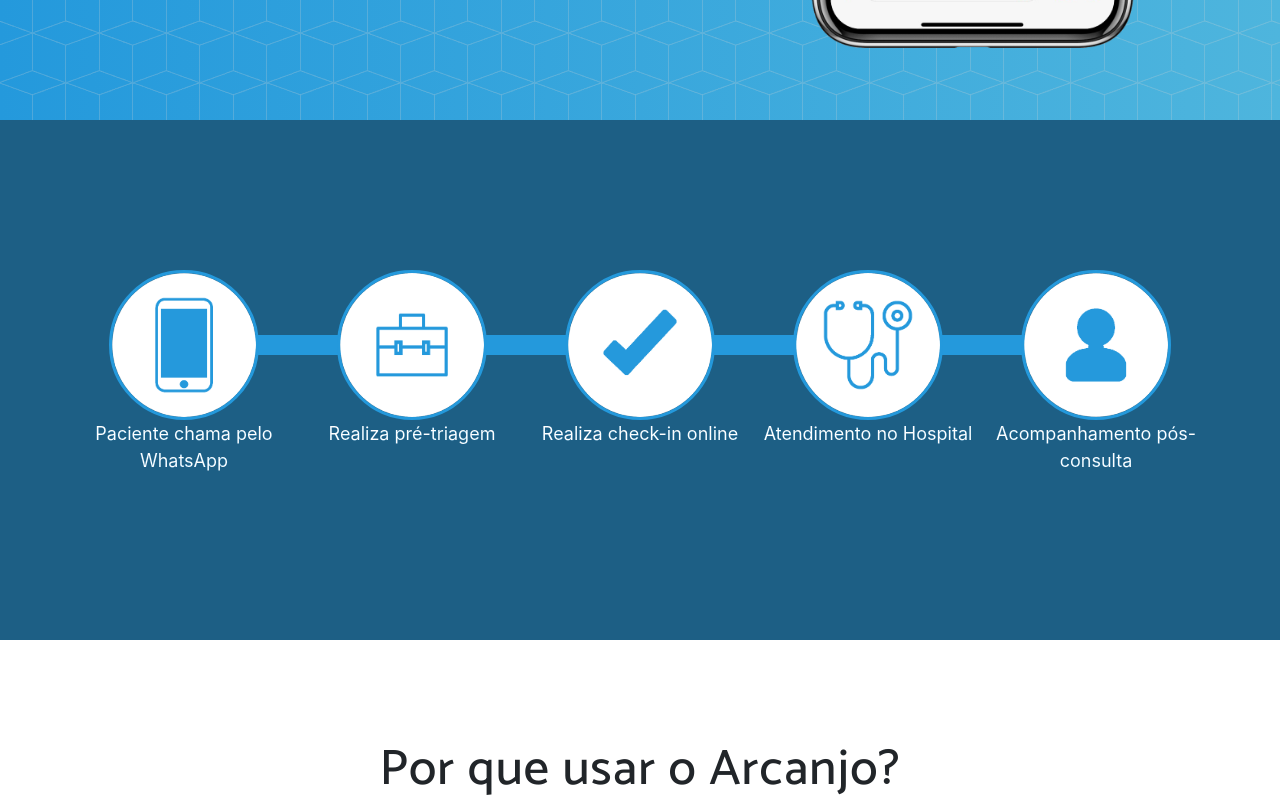
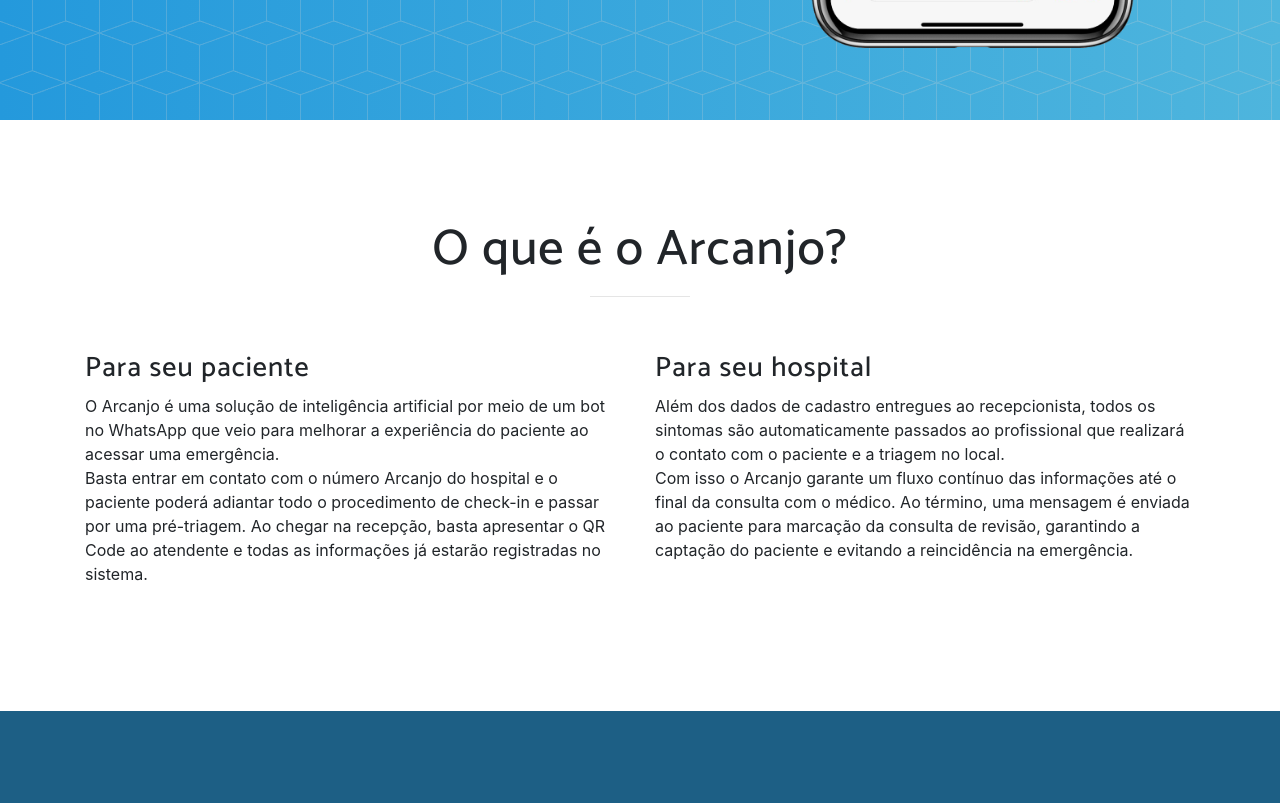
Before and after one commit to arcanjo-bot/arcanjo-bot.github.io, a website with bundled scripts: page index.html in a window 1280 px wide. Shown: the part 680-1483 px from the top of the page. Built offline with nearby package versions, Linux system fonts and the light colour scheme; a web font is replaced by a local one.

Commit message:
Added paragraphs

```diff
--- a/css/new-age-arcanjo.css
+++ b/css/new-age-arcanjo.css
@@ -519,6 +519,11 @@
   padding: 0 !important;
 }
 
+.feature-paragraph {
+  padding-top: 25px;
+  padding-bottom: 25px;
+}
+
 #step-1 {
   background-image: url("../img/flux/1.png");
 }
--- a/index.html
+++ b/index.html
@@ -44,6 +44,9 @@
       <div class="collapse navbar-collapse" id="navbarResponsive">
         <ul class="navbar-nav ml-auto">
           <li class="nav-item">
+            <a class="nav-link js-scroll-trigger" href="#about">O Arcanjo</a>
+          </li>
+          <li class="nav-item">
             <a class="nav-link js-scroll-trigger" href="#workflow">Funcionamento</a>
           </li>
           <li class="nav-item">
@@ -77,6 +80,37 @@
       </div>
     </div>
   </header>
+
+  <section class="features" id="about">
+    <div class="container">
+      <div class="section-heading text-center">
+        <h2>O que é o Arcanjo?</h2>
+        <hr>
+      </div>
+      <div class="row">
+        <div class="col-lg">
+          <div class="feature-paragraph">
+            <h3>Para seu paciente</h3>
+            O Arcanjo é uma solução de inteligência artificial por meio de um bot no WhatsApp que veio para
+            melhorar a experiência do paciente ao acessar uma emergência.<br \>
+            Basta entrar em contato com o número Arcanjo do hospital e o paciente poderá adiantar todo o procedimento
+            de check-in e passar por uma pré-triagem.
+            Ao chegar na recepção, basta apresentar o QR Code ao atendente e todas as informações já estarão registradas no sistema.
+          </div>
+        </div>
+        <div class="col-lg">
+          <div class="feature-paragraph">
+            <h3>Para seu hospital</h3>
+            Além dos dados de cadastro entregues ao recepcionista, todos os sintomas são automaticamente passados ao profissional
+            que realizará o contato com o paciente e a triagem no local. <br \>
+            Com isso o Arcanjo garante um fluxo contínuo das informações até o final da consulta com o médico. Ao término,
+            uma mensagem é enviada ao paciente para marcação da consulta de revisão, garantindo a captação do paciente e
+            evitando a reincidência na emergência.
+          </div>
+        </div>
+      </div>
+    </div>
+  </section>
 
   <section class="download bg-primary text-center" id="workflow">
       <div class="container">
@@ -123,7 +157,7 @@
           </div>
         </div>
       </div>
-    </section>
+  </section>
 
   <section class="features" id="features">
     <div class="container">
@@ -133,7 +167,7 @@
         <hr>
       </div>
       <div class="row">
-        <div class="col-lg-12 ">
+        <div class="col-lg-12">
           <div class="container-fluid">
             <div class="row">
               <div class="col-lg-6">
```
